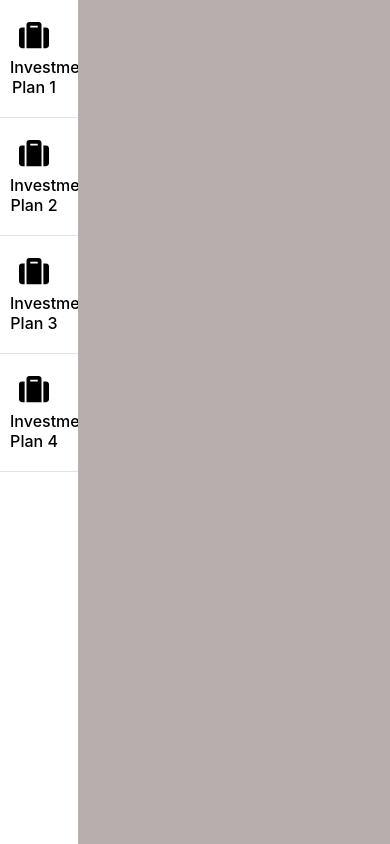
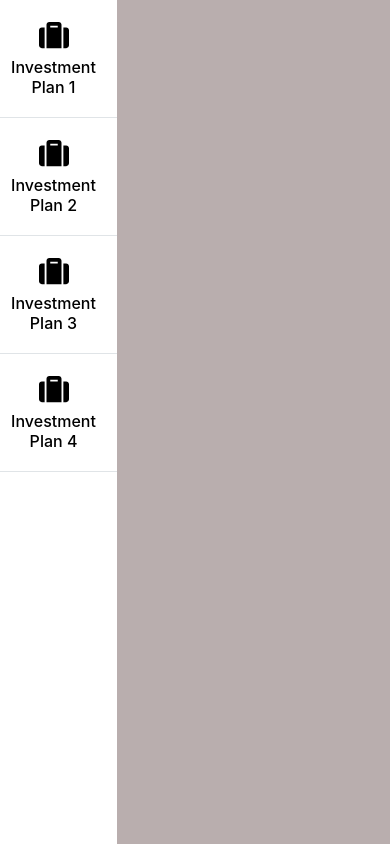
Before and after one commit to Zaibi727/Collection-of-Designs, a React (Create React App) app: page /teams in a window 390 px wide. Built offline with nearby package versions, Linux system fonts and the light colour scheme.

Commit message:
some canges

```diff
--- a/src/components/JuneNine/ContentBar.jsx
+++ b/src/components/JuneNine/ContentBar.jsx
@@ -61,7 +61,7 @@ function ContentBar(props) {
                               <AbCardContent
                                   Icon={GrCurrency}
                                   label="Amount"
-                                  price="130,000 Pkr/-"
+                                  price="10,000 Pkr/-"
                                 />
                            </div>
                            <div>
--- a/src/components/JuneNine/JuneNineContainer.jsx
+++ b/src/components/JuneNine/JuneNineContainer.jsx
@@ -64,8 +64,8 @@ class JuneNineContainer extends Component {
       this.setState(state => {
         return {
           opeeeen: !state.opeeeen,
+          open: false,
           opeen: false,
-          opeeen: false,
           opeeen: false ,
         };
       });
--- a/src/components/JuneNine/junenine.module.css
+++ b/src/components/JuneNine/junenine.module.css
@@ -84,3 +84,41 @@
     font-size: 14px;
 }
 /*--card content--*/
+
+
+@media only screen and (max-width: 768px){
+    .abcard{
+        width: 350px;
+       height: 180px;
+       background-color: white;
+       margin-bottom: 10px;
+   }
+   .container{
+    display: grid;
+    grid-template-columns: 30% 70%;
+}
+}
+@media only screen and (max-width: 550px){
+    .abcard{
+        max-width: 300px;
+       height: 180px;
+       background-color: white;
+       margin-bottom: 0px;
+   }
+   .container{
+    display: grid;
+    grid-template-columns: 30% 70%;
+}
+}
+@media only screen and (max-width: 480px){
+    .abcard{
+        width: 250px;
+       height: 180px;
+       background-color: white;
+       margin-bottom: 0px;
+   }
+   .container{
+    display: grid;
+    grid-template-columns: 30% 70%;
+}
+}
```
